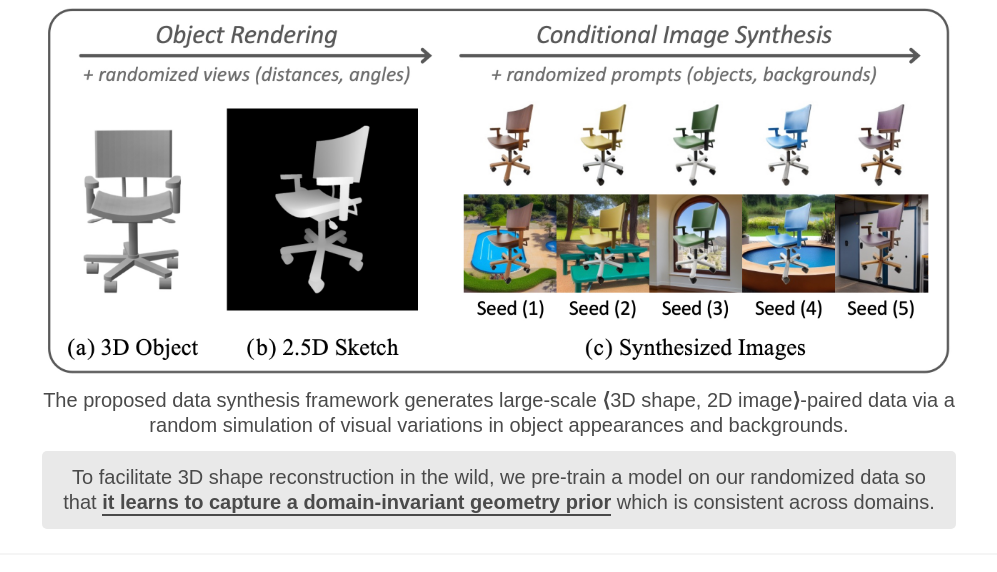
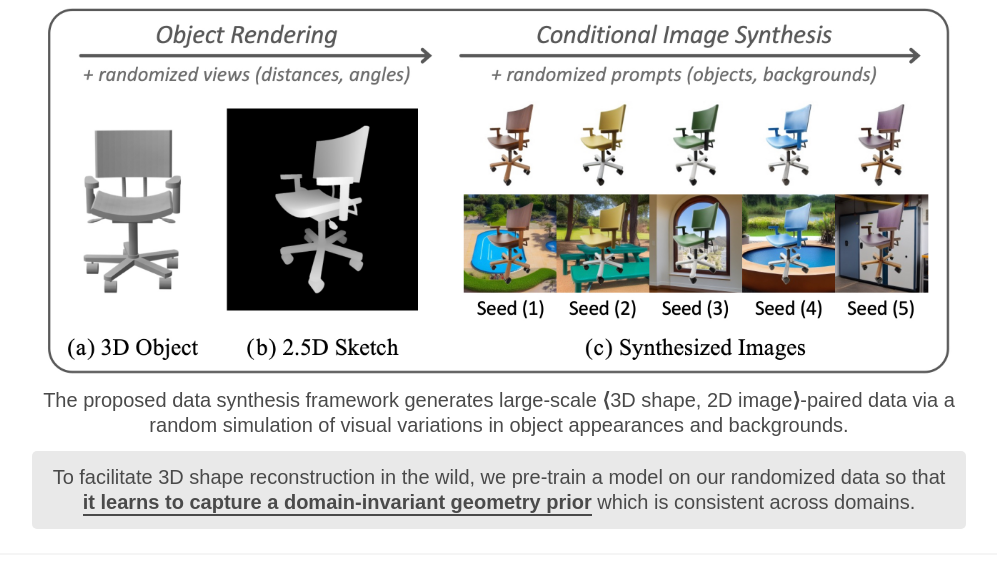
Before and after one commit to ObjectDR/ObjectDR.github.io, a plain HTML site: page index.html in a window 1280 px wide. Shown: the part 376-948 px from the top of the page, without its empty margins (141-1138 px from the left). Drawn offline with nearby package versions, Linux system fonts and the light colour scheme; some icons are missing; a web font is replaced by a local one.

Commit message:
Initial Commit

```diff
--- a/index.html
+++ b/index.html
@@ -104,7 +104,7 @@
     <div class="hero-body">
       <img src="static/images/Teaser.png"  class="center"/>
     </div>
-    <h2 class="subtitle has-text-centered" style="margin-top:-12px; margin-left:18px; margin-right:18px;">
+    <h2 class="subtitle has-text-centered" style="margin-top:-12px; margin-left:8px; margin-right:8px;">
       The proposed data synthesis framework generates large-scale <b>⟨</b>3D shape, 2D image<b>⟩</b>-paired data via a random simulation of visual variations in object appearances and backgrounds.
       <br><br>
       <div class="gray-box-custom" style="margin-top:-12px">
```
